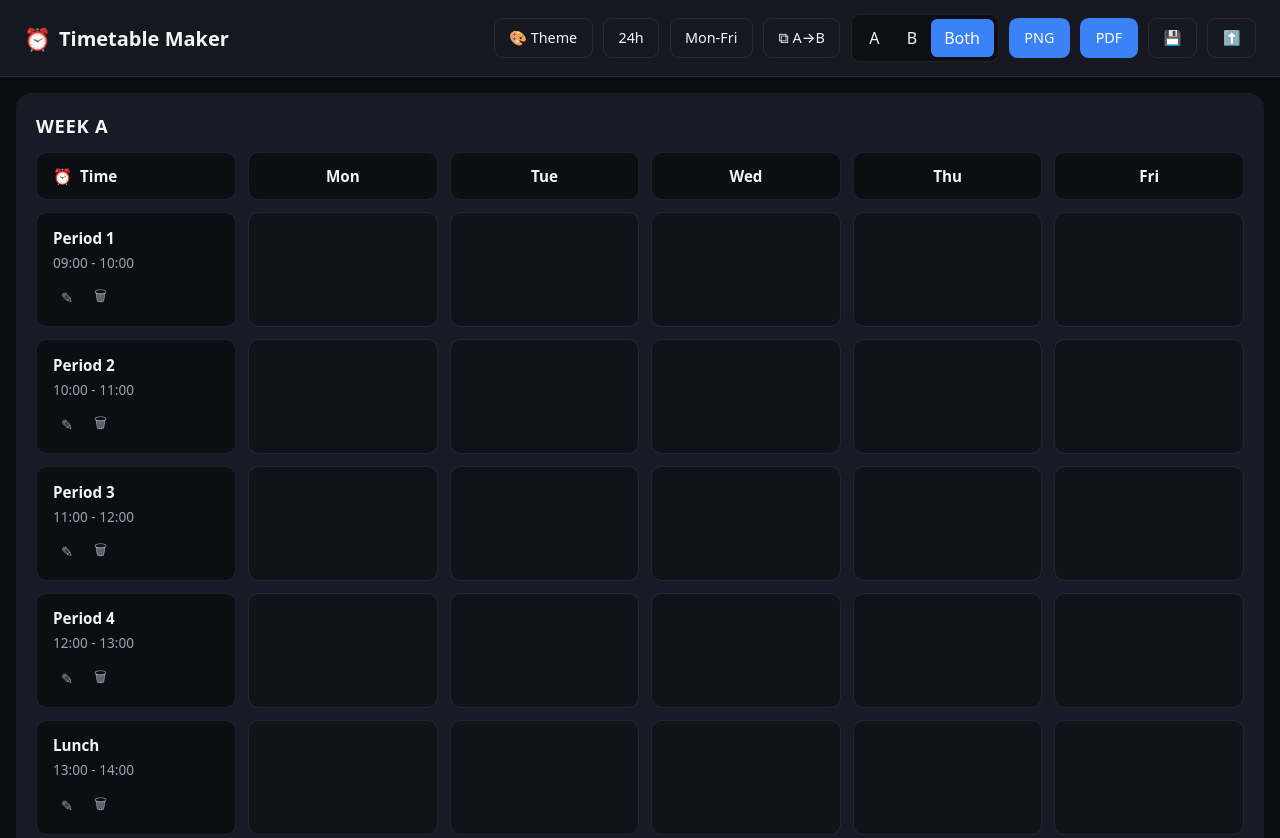
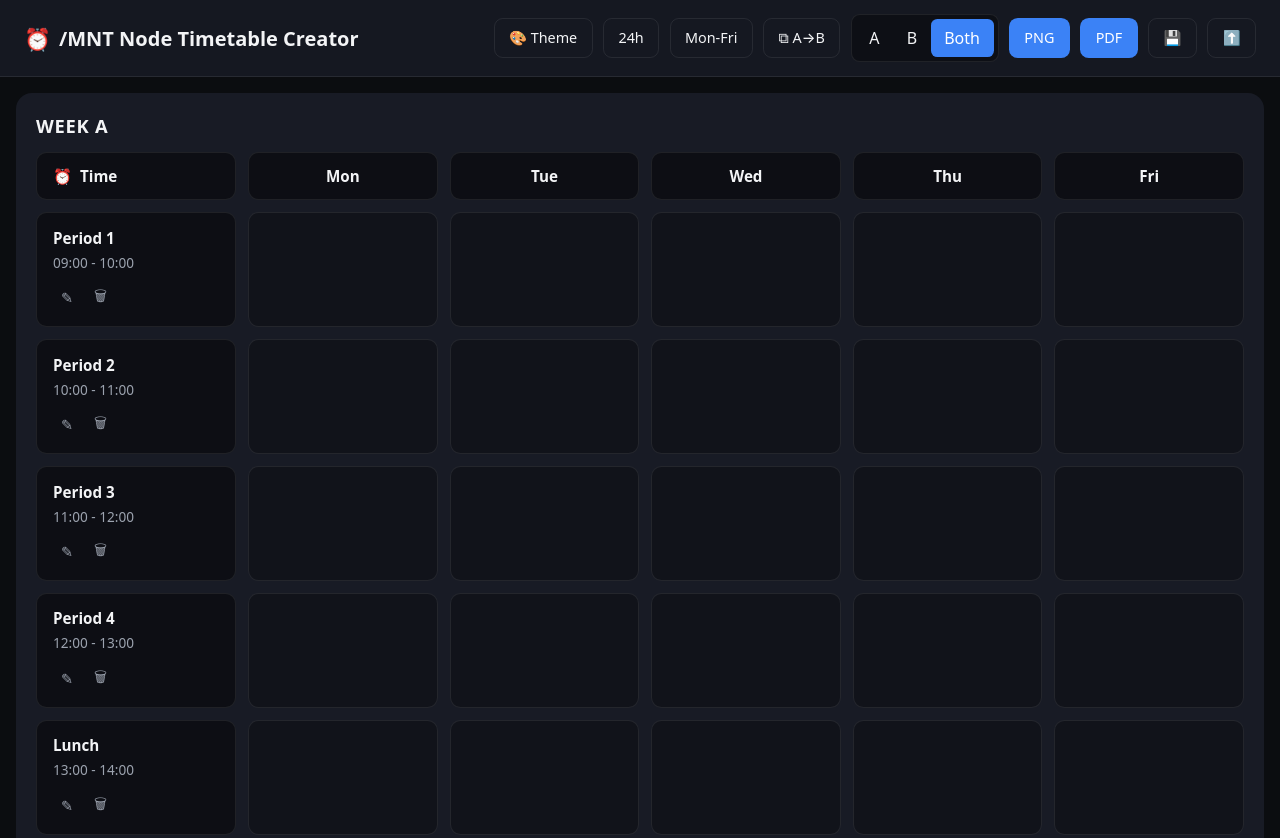
Before and after one commit to MaanavNagda/Timetable-creator-website, a plain HTML site: page index.html in a window 1280 px wide. Shown: the top 838 px of the page. Drawn offline with nearby package versions, Linux system fonts and the light colour scheme.

Commit message:
Rename site to /MNT Node Timetable Creator Website

```diff
--- a/index.html
+++ b/index.html
@@ -3,7 +3,7 @@
 <head>
   <meta charset="UTF-8">
   <meta name="viewport" content="width=device-width, initial-scale=1.0">
-  <title>Timetable Maker</title>
+  <title>/MNT Node Timetable Creator Website</title>
   <link rel="stylesheet" href="css/styles.css?v=3">
   <link rel="stylesheet" href="css/themes.css?v=3">
 </head>
@@ -12,7 +12,7 @@
     <header class="app-header">
       <div class="brand">
         <span class="brand-icon">⏰</span>
-        <h1 class="brand-title">Timetable Maker</h1>
+        <h1 class="brand-title">/MNT Node Timetable Creator</h1>
       </div>
       <div class="header-controls">
         <button id="theme-toggle" type="button" class="btn btn-ghost">🎨 Theme</button>
```
Also changed, not shown: 1 other file.
